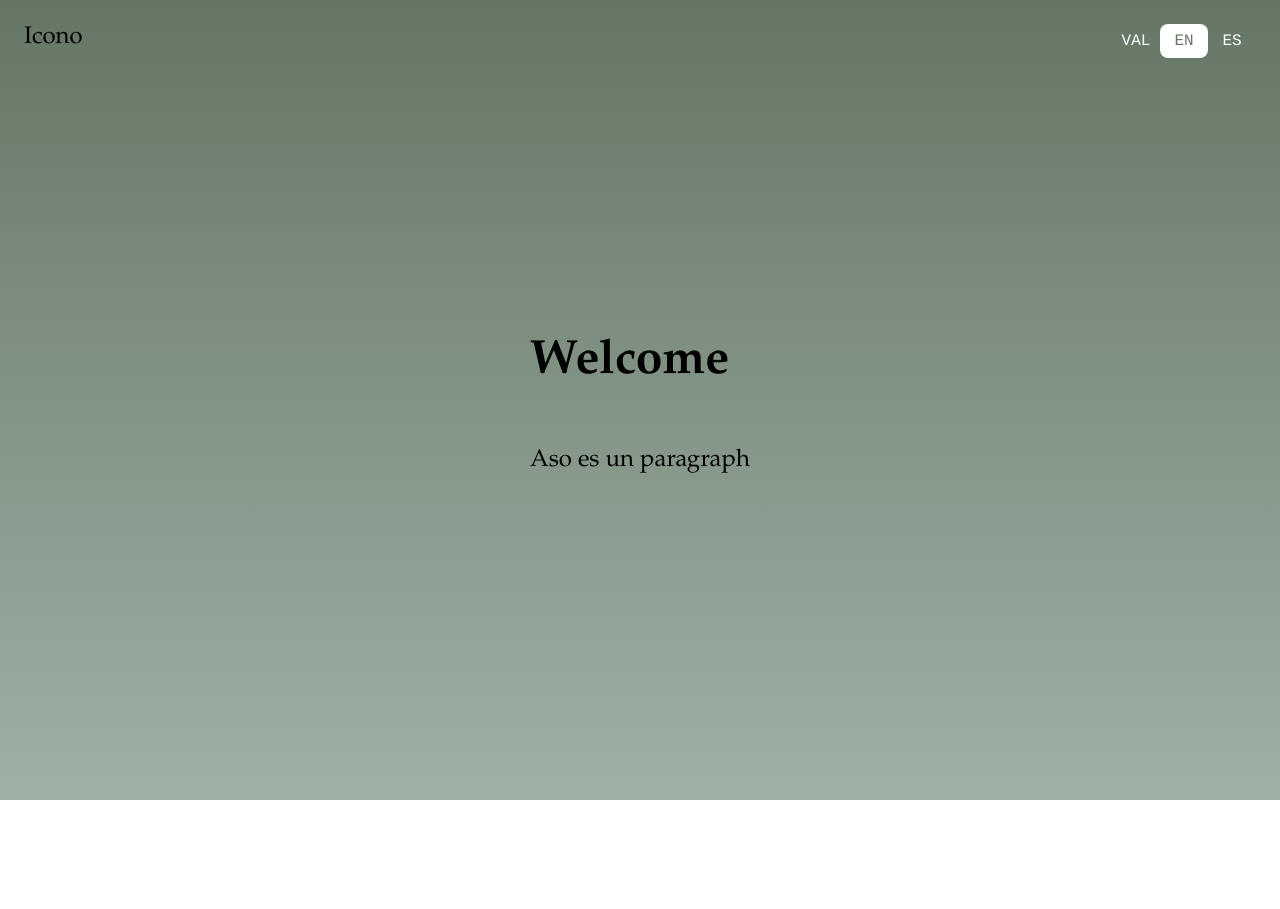
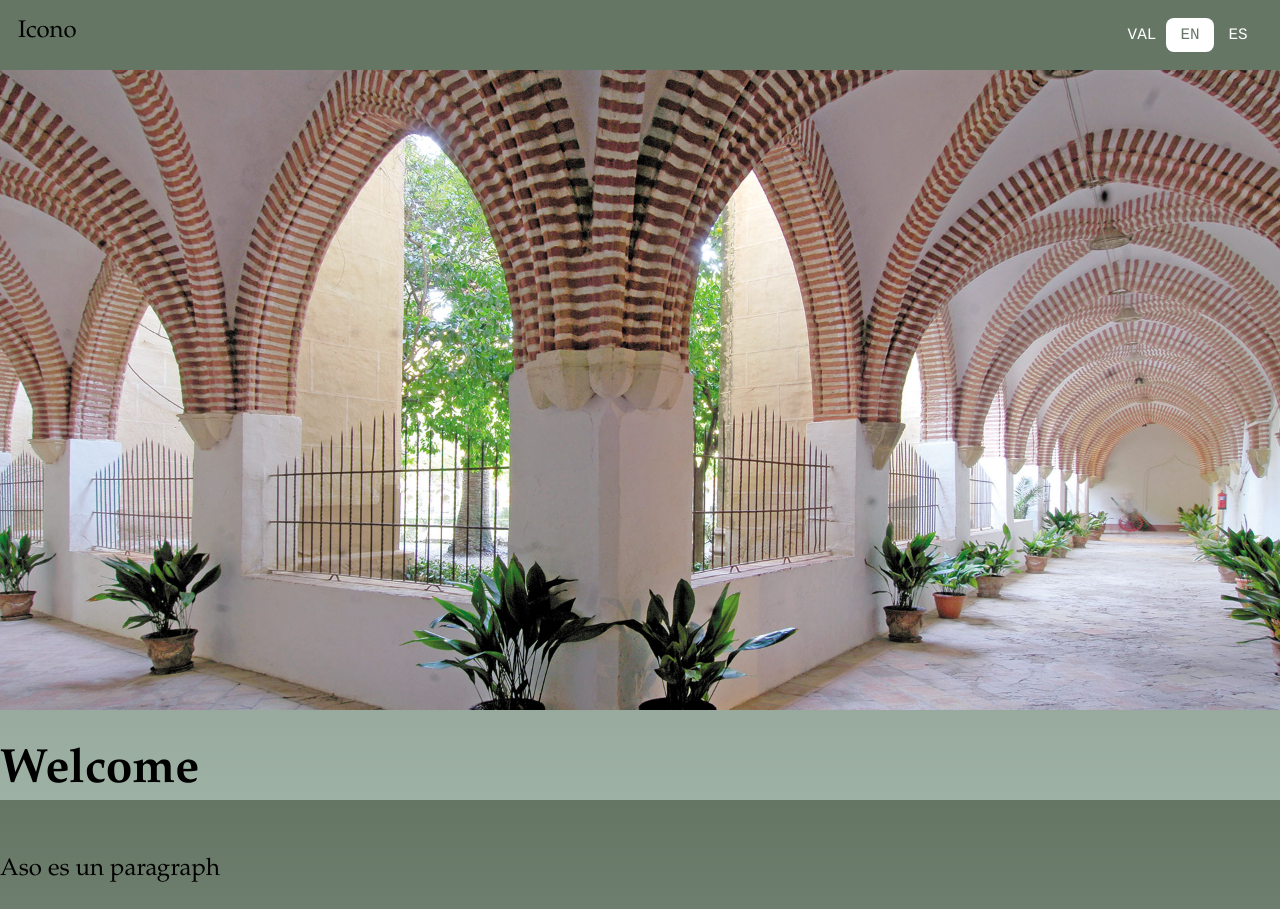
Before and after one commit to camilleri/web-boda, a React (Vite) app: page / in a window 1280 px wide. Before the commit the page ends 800 px from the top, so only its background shows below. Built offline with nearby package versions, Linux system fonts and the light colour scheme.

Commit message:
Add banner image

```diff
--- a/src/App.tsx
+++ b/src/App.tsx
@@ -1,3 +1,4 @@
+import Banner from "./Banner";
 import { Header } from "./Header";
 import "./i18n"; // Import your i18n configuration file.
 import { useTranslation } from "react-i18next";
@@ -6,11 +7,14 @@ function App() {
   const { t } = useTranslation();
 
   return (
-    <main>
+    <>
       <Header />
-      <h1>{t("welcome")}</h1>
-      <p>Aso es un paragraph</p>
-    </main>
+      <main>
+        <Banner />
+        <h1>{t("welcome")}</h1>
+        <p>Aso es un paragraph</p>
+      </main>
+    </>
   );
 }
 
--- /dev/null
+++ b/src/Banner.css
@@ -0,0 +1,7 @@
+.banner-img {
+    background-color: blueviolet;
+    background-image: url('/claustromudejar.jpg');
+    width: 100vw;
+    height: 50vw;
+    background-size: cover;
+}
--- /dev/null
+++ b/src/Banner.tsx
@@ -0,0 +1,10 @@
+import "./Banner.css";
+
+function Banner() {
+  return (
+    <div className="banner-img">
+    </div>
+  );
+}
+
+export default Banner;
--- a/src/Header.css
+++ b/src/Header.css
@@ -1,14 +1,17 @@
 header {
+    background-color: var(--color-dark-green);
     position: fixed;
     top: 0;
     left: 0;
     width: 100%;
     color: black; /* Text color */
     z-index: 1000; /* Ensure the header stays above other content */
+    min-height: 70px;
 }
 
 .header-div {
-    padding: 1em;
+    margin: 0.75em;
     display: flex;
     justify-content: space-between;
+    height: 100%;
 }
--- a/src/index.css
+++ b/src/main.css
@@ -17,13 +17,12 @@ body {
   font-variant: normal;
   height: 100vh;
   width: 100vw;
-  justify-content: center;
-  align-items: center;
 }
 
 main {
   display: flex;
   flex-direction: column;
+  padding-top: 70px;
 }
 
 button {
--- a/src/main.tsx
+++ b/src/main.tsx
@@ -1,7 +1,7 @@
 import React from "react";
 import ReactDOM from "react-dom/client";
 import App from "./App.tsx";
-import "./index.css";
+import "./main.css";
 
 ReactDOM.createRoot(document.getElementById("root")!).render(
   <React.StrictMode>
```
Also changed, not shown: public/claustromudejar.jpg (added).
